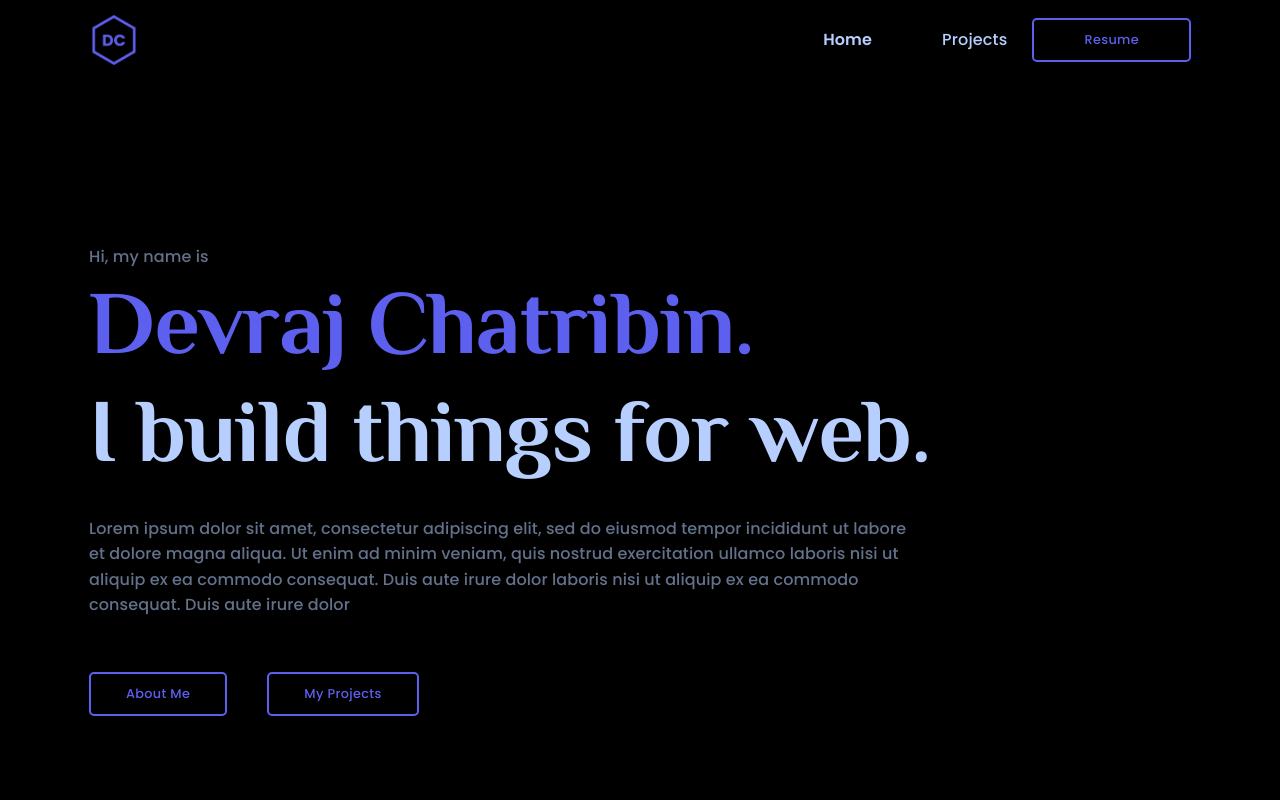
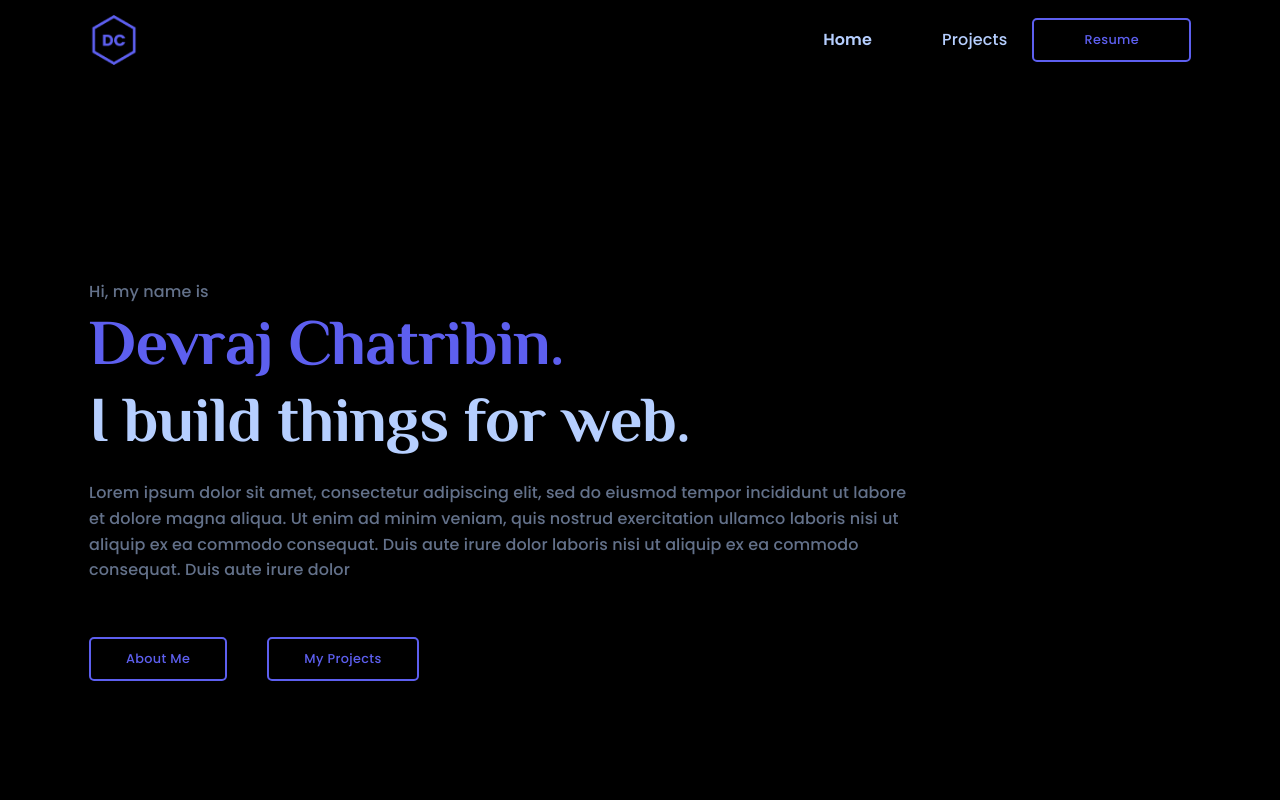
Before and after one commit to Muskulee/Devraj-Chatribin, a React (Create React App) app: page /home in a window 1280 px wide. Shown: the top 800 px of the page. Built offline with nearby package versions, Linux system fonts and the light colour scheme.

Commit message:
fixed h2 font

```diff
--- a/src/theme.js
+++ b/src/theme.js
@@ -38,7 +38,7 @@ const darkTheme = {
       },
     },
     h2: {
-      fontSize: "5.6rem",
+      fontSize: "4rem",
       fontWeight: 500,
       lineHeight: 1.2,
       textAlign: "center",
```
